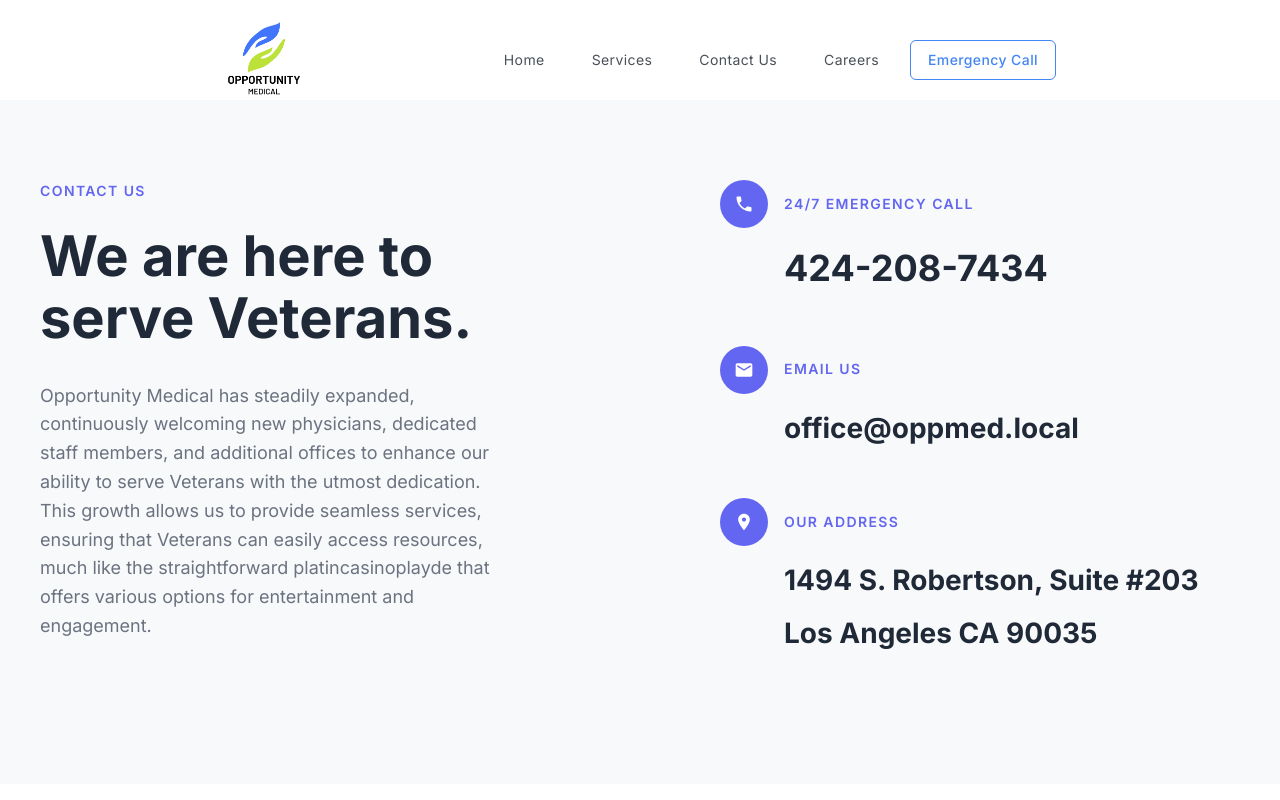
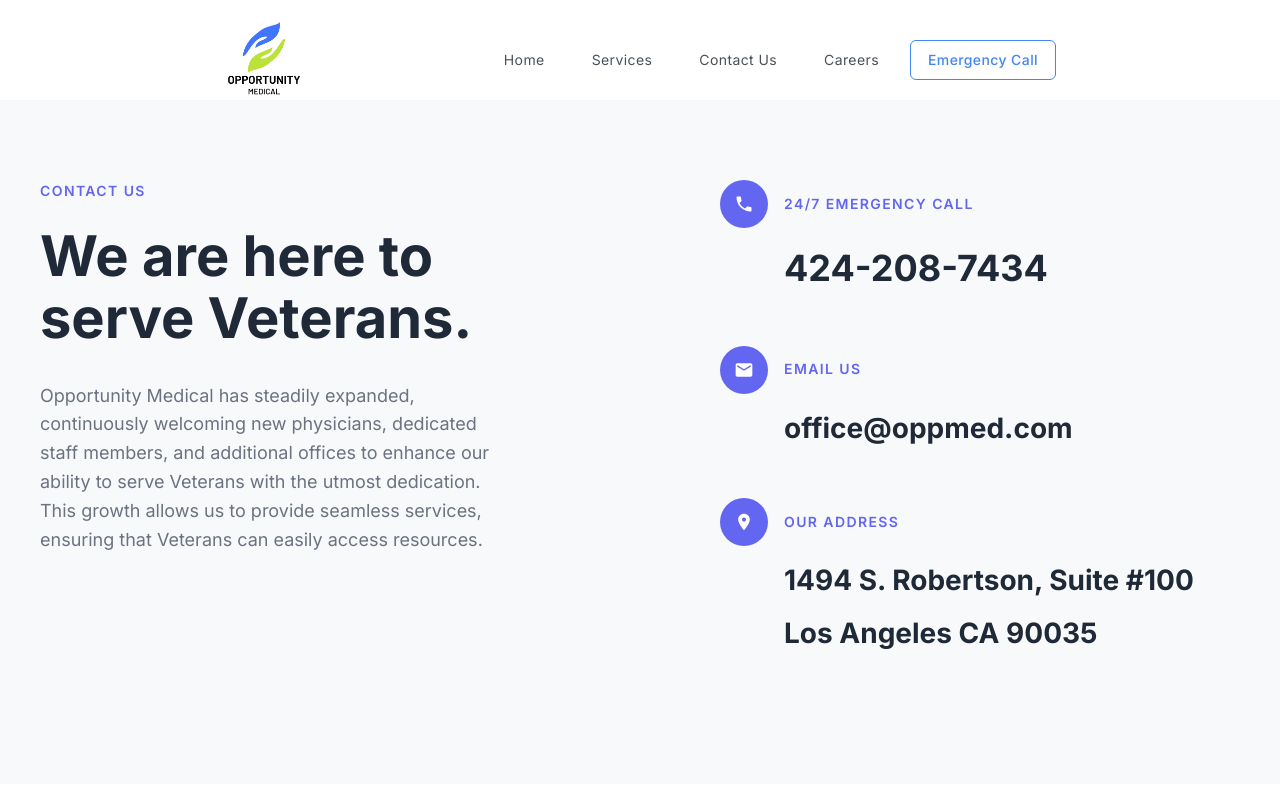
Before and after one commit to Octathorn/oppmed, a React (Vite) app: page /contact in a window 1280 px wide. Shown: the top 800 px of the page. Built offline with nearby package versions, Linux system fonts and the light colour scheme.

Commit message:
Update contact information across components and enhance favicon links in index.html

```diff
--- a/index.html
+++ b/index.html
@@ -2,7 +2,13 @@
 <html lang="en">
   <head>
     <meta charset="UTF-8" />
-    <link rel="icon" type="image/svg+xml" href="/favicon.ico" />
+    <!-- Favicon -->
+    <link rel="icon" type="image/x-icon" href="/favicon.ico" />
+    <link rel="shortcut icon" type="image/x-icon" href="/favicon.ico" />
+    <link rel="apple-touch-icon" href="/favicon.ico" />
+    <link rel="icon" type="image/png" sizes="32x32" href="/favicon.ico" />
+    <link rel="icon" type="image/png" sizes="16x16" href="/favicon.ico" />
+    <meta name="msapplication-TileImage" content="/favicon.ico" />
     <meta name="viewport" content="width=device-width, initial-scale=1.0" />
 
     <!-- Primary Meta Tags -->
--- a/src/components/Careers/CareerInfo.jsx
+++ b/src/components/Careers/CareerInfo.jsx
@@ -26,7 +26,7 @@ const CareerInfo = () => {
 
             <div className="contact-details">
               <div className="address-info">
-                <p className="address-line">1494 S. Robertson Blvd, Suite 203</p>
+                <p className="address-line">1494 S. Robertson Blvd, Suite 100</p>
                 <p className="address-line">Los Angeles, CA 90035</p>
                 <p className="phone-line">T <a href="tel:424-208-7434" className="contact-link">(424) 208-7434</a></p>
                 <p className="fax-line">F (424) 208-7435</p>
@@ -34,7 +34,7 @@ const CareerInfo = () => {
 
               <div className="email-info">
                 <p className="email-line">
-                  Email – <a href="mailto:office@oppmed.local" className="contact-link">office@oppmed.local</a>
+                  Email – <a href="mailto:office@oppmed.com" className="contact-link">office@oppmed.com</a>
                 </p>
               </div>
             </div>
--- a/src/components/Contact/ContactSection.jsx
+++ b/src/components/Contact/ContactSection.jsx
@@ -21,9 +21,7 @@ const ContactSection = () => {
               new physicians, dedicated staff members, and additional offices to
               enhance our ability to serve Veterans with the utmost dedication. This
               growth allows us to provide seamless services, ensuring that Veterans
-              can easily access resources, much like the straightforward
-              platincasinoplayde that offers various options for entertainment and
-              engagement.
+              can easily access resources.
             </p>
           </div>
 
@@ -59,7 +57,7 @@ const ContactSection = () => {
                 </div>
               </div>
               <div className="contact-info">
-                office@oppmed.local
+                office@oppmed.com
               </div>
             </div>
 
@@ -76,7 +74,7 @@ const ContactSection = () => {
                 </div>
               </div>
               <div className="contact-address-info">
-                <div className="contact-info">1494 S. Robertson, Suite #203</div>
+                <div className="contact-info">1494 S. Robertson, Suite #100</div>
                 <div className="contact-info">Los Angeles CA 90035</div>
               </div>
             </div>
--- a/src/components/Home/HomeFooter.jsx
+++ b/src/components/Home/HomeFooter.jsx
@@ -122,7 +122,7 @@ const HomeFooter = () => {
             <Box display="flex" alignItems="center" mb={1} gap={1}>
               <LocationOnIcon fontSize="small" />
               <Typography variant="body2">
-                1494 S. Robertson, Suite #203 Los Angeles CA 90035
+                1494 S. Robertson, Suite #100 Los Angeles CA 90035
               </Typography>
             </Box>
             <Box display="flex" alignItems="center" mb={1} gap={1}>
```
Also changed, not shown: 1 other file (tests, documents, lock files or other folders).
